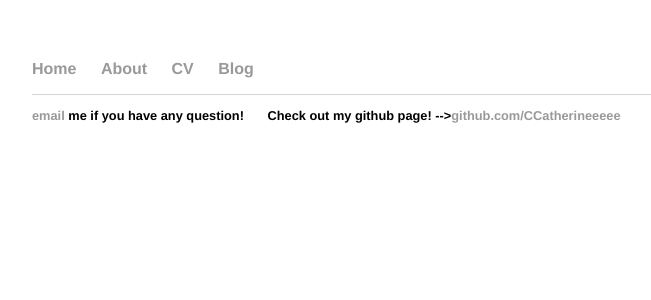
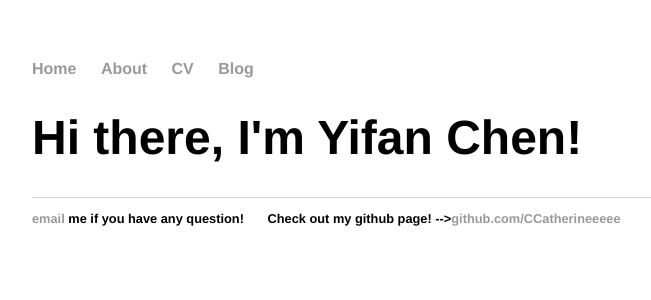
Before and after one commit to CCatherineeeee/website-backup, a Jekyll site: the page built from index.html, in a window 1280 px wide. Shown: the top 300 px of the page, without its empty margins (160-811 px from the left). Built offline with Jekyll 4.4.1, drawn with Linux system fonts in a browser that asks for light colours; the list of posts is cut into pages by our own code.

Commit message:
Update index.html

```diff
--- a/index.html
+++ b/index.html
@@ -3,3 +3,6 @@ layout: default
 title: Yifan Chen
 description: Yifan Chen's Personal Website
 ---
+<div class="blurb">
+	<h1>Hi there, I'm Yifan Chen!</h1>
+</div><!-- /.blurb -->
```
